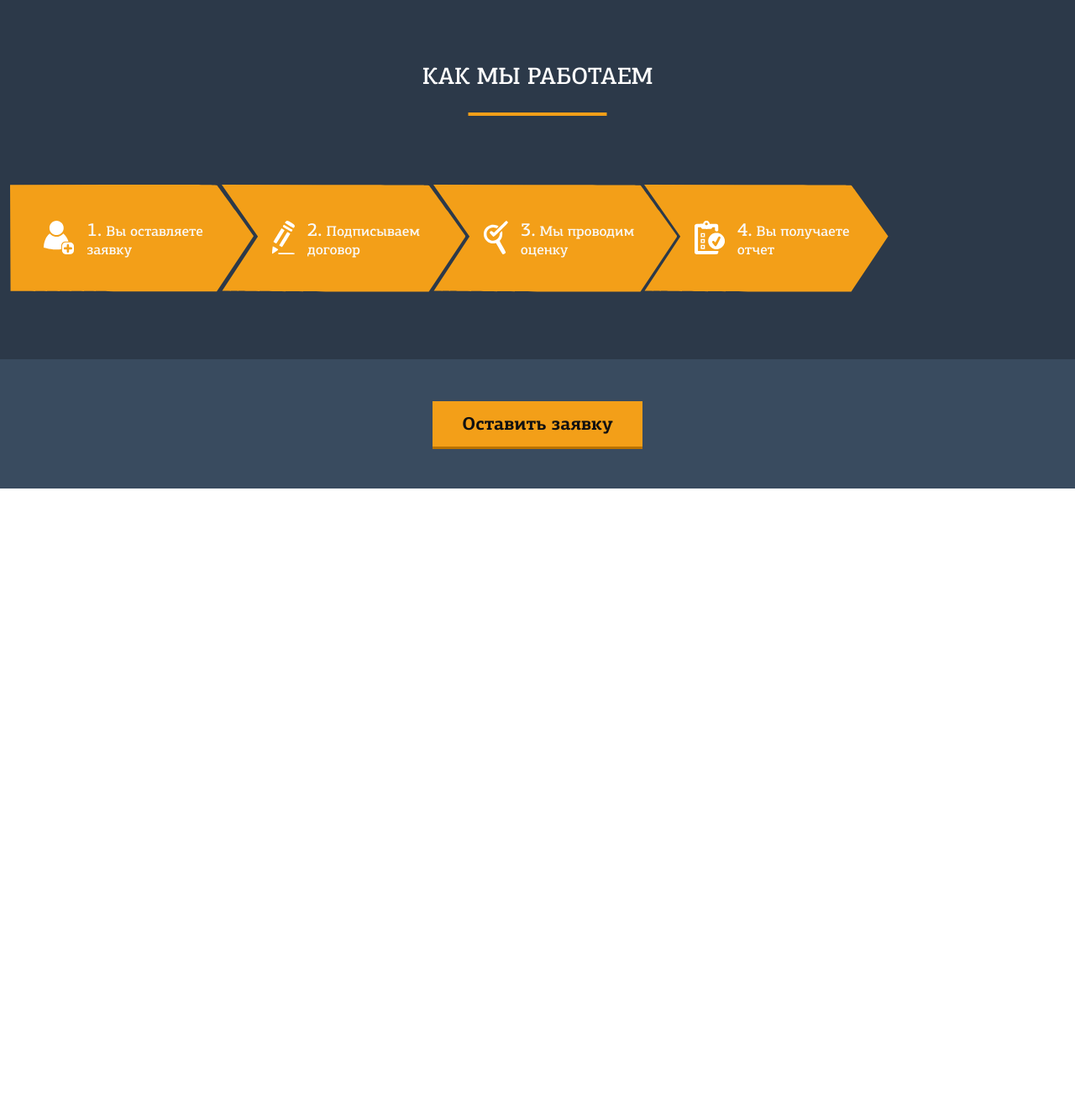
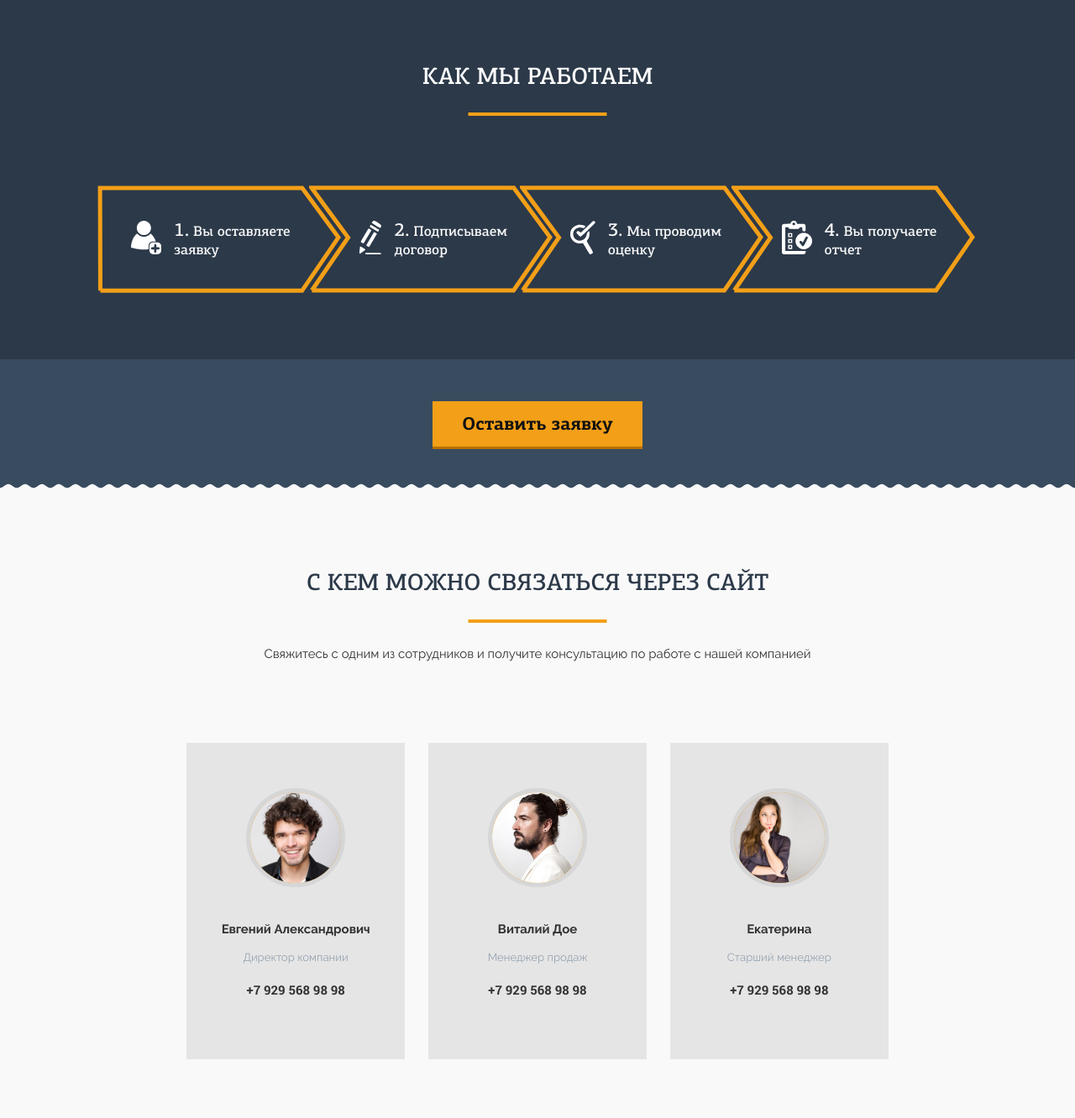
Before and after one commit to bortfree/lesson_jd5, a website: page app/index.html in a window 1280 px wide. Shown: the part 5713-7045 px from the top of the page at 84% size. Before the commit the page ends 6295 px from the top, so only its background shows below. Drawn offline with Linux system fonts and the light colour scheme.

Commit message:
sect6 done

```diff
--- a/app/index.html
+++ b/app/index.html
@@ -514,10 +514,10 @@
 						</div>
 
 
-						<svg xmlns:dc="http://purl.org/dc/elements/1.1/" xmlns:cc="http://creativecommons. rg/ns#" xmlns:rdf="http://www.w3.org/1999/02/22-rdf-syntax-ns#" xmlns:svg="http://www.w3.org/2000/svg" xmlns="http://www.w3.org/2000/svg" viewBox="0 0 290.04575 127.19993" height="127.19993" width="290.04575" version="1.1" id="svg3336">
+						<svg xmlns:dc="http://purl.org/dc/elements/1.1/" xmlns:cc="http://creativecommons.org/ns#" xmlns:rdf="http://www.w3.org/1999/02/22-rdf-syntax-ns#" xmlns:svg="http://www.w3.org/2000/svg" xmlns="http://www.w3.org/2000/svg" viewBox="0 0 291.01178 129" height="129" width="291.01178" version="1.1" id="tc-svg-0">
+							<path id="path4138" d="M 3.4644996,126.28999 3.1137219,4.0613763 l 240.7182181,0 43.11847,58.7692707 -43.28202,63.461773 z" style="fill:#f39f18;fill-opacity:0; stroke-opacity:0; stroke: #f39f18; stroke-width: 5px" />
+						</svg>
 
-							<path id="path3350" d="M 0.53691,126.86489 0,0.26879481 l 122.79735,-0.21084 c 97.55135,-0.16749325 123,0.004 123.78307,0.83234 0.54215,0.57374999 10.54364,14.38902019 22.22553,30.70061019 l 21.2398,29.657424 -21.98813,32.975806 -21.98814,32.975795 -122.76628,0 c -67.52146,0 -122.76629,-0.33504 -122.76629,-0.33504 z" style="fill:#f39f18;fill-opacity:1;stroke:none;stroke-width:1px;stroke-linecap:butt;stroke-linejoin:miter;stroke-opacity:1" />
-						</svg>
 
 
 
@@ -530,9 +530,10 @@
 							<span>2.</span>Подписываем договор
 						</div>
 
-						<svg xmlns:dc="http://purl.org/dc/elements/1.1/" xmlns:cc="http://creativecommons.org/ns#" xmlns:rdf="http://www.w3.org/1999/02/22-rdf-syntax-ns#" xmlns:svg="http://www.w3.org/2000/svg" xmlns="http://www.w3.org/2000/svg" id="svg3336" version="1.1" width="290.55151" height="127.43689" viewBox="0 0 290.55152 127.43689">
-							<path style="fill:#f39f18;fill-opacity:1;stroke:none;stroke-width:1px;stroke-linecap:butt;stroke-linejoin:miter;stroke-opacity:1" d="M 0.53691,126.5961 43.09028,61.748009 0,0 123.3031,0.2949067 c 97.55121,0.2333154 123,0.004 123.78307,0.83234 0.54215,0.57375 10.54364,14.3890203 22.22553,30.7006103 l 21.2398,29.657426 -21.98813,32.975802 -21.98814,32.975805 -122.76628,0 c -67.52146,0 -123.27204,-0.84079 -123.27204,-0.84079 z" id="path3350-4" />
+						<svg xmlns:dc="http://purl.org/dc/elements/1.1/" xmlns:cc="http://creativecommons.org/ns#" xmlns:rdf="http://www.w3.org/1999/02/22-rdf-syntax-ns#" xmlns:svg="http://www.w3.org/2000/svg" xmlns="http://www.w3.org/2000/svg" viewBox="0 0 291.01178 129" height="129" width="291.01178" version="1.1" id="tc-svg-1">
+							<path id="path4138-3" d="M 3.3821314,126.02828 46.475601,62.999427 3.0313514,3.799673 l 240.7182186,0 43.11847,58.769271 -43.28202,63.461766 z" style="fill:#f39f18;fill-opacity:0; stroke-opacity:0; stroke: #f39f18; stroke-width: 5px" />
 						</svg>
+
 
 
 					</div>
@@ -542,9 +543,10 @@
 							<span>3.</span>Мы проводим оценку
 						</div>
 
-						<svg xmlns:dc="http://purl.org/dc/elements/1.1/" xmlns:cc="http://creativecommons.org/ns#" xmlns:rdf="http://www.w3.org/1999/02/22-rdf-syntax-ns#" xmlns:svg="http://www.w3.org/2000/svg" xmlns="http://www.w3.org/2000/svg" id="svg3336" version="1.1" width="290.55151" height="127.43689" viewBox="0 0 290.55152 127.43689">
-							<path style="fill:#f39f18;fill-opacity:1;stroke:none;stroke-width:1px;stroke-linecap:butt;stroke-linejoin:miter;stroke-opacity:1" d="M 0.53691,126.5961 43.09028,61.748009 0,0 123.3031,0.2949067 c 97.55121,0.2333154 123,0.004 123.78307,0.83234 0.54215,0.57375 10.54364,14.3890203 22.22553,30.7006103 l 21.2398,29.657426 -21.98813,32.975802 -21.98814,32.975805 -122.76628,0 c -67.52146,0 -123.27204,-0.84079 -123.27204,-0.84079 z" id="path3350-4" />
+						<svg xmlns:dc="http://purl.org/dc/elements/1.1/" xmlns:cc="http://creativecommons.org/ns#" xmlns:rdf="http://www.w3.org/1999/02/22-rdf-syntax-ns#" xmlns:svg="http://www.w3.org/2000/svg" xmlns="http://www.w3.org/2000/svg" viewBox="0 0 291.01178 129" height="129" width="291.01178" version="1.1" id="tc-svg-2">
+							<path id="path4138-3" d="M 3.3821314,126.02828 46.475601,62.999427 3.0313514,3.799673 l 240.7182186,0 43.11847,58.769271 -43.28202,63.461766 z" style="fill:#f39f18;fill-opacity:0; stroke-opacity:0; stroke: #f39f18; stroke-width: 5px" />
 						</svg>
+
 
 
 					</div>
@@ -554,9 +556,10 @@
 							<span>4.</span>Вы получаете отчет
 						</div>
 
-						<svg xmlns:dc="http://purl.org/dc/elements/1.1/" xmlns:cc="http://creativecommons.org/ns#" xmlns:rdf="http://www.w3.org/1999/02/22-rdf-syntax-ns#" xmlns:svg="http://www.w3.org/2000/svg" xmlns="http://www.w3.org/2000/svg" id="svg3336" version="1.1" width="290.55151" height="127.43689" viewBox="0 0 290.55152 127.43689">
-							<path style="fill:#f39f18;fill-opacity:1;stroke:none;stroke-width:1px;stroke-linecap:butt;stroke-linejoin:miter;stroke-opacity:1" d="M 0.53691,126.5961 43.09028,61.748009 0,0 123.3031,0.2949067 c 97.55121,0.2333154 123,0.004 123.78307,0.83234 0.54215,0.57375 10.54364,14.3890203 22.22553,30.7006103 l 21.2398,29.657426 -21.98813,32.975802 -21.98814,32.975805 -122.76628,0 c -67.52146,0 -123.27204,-0.84079 -123.27204,-0.84079 z" id="path3350-4" />
+						<svg xmlns:dc="http://purl.org/dc/elements/1.1/" xmlns:cc="http://creativecommons.org/ns#" xmlns:rdf="http://www.w3.org/1999/02/22-rdf-syntax-ns#" xmlns:svg="http://www.w3.org/2000/svg" xmlns="http://www.w3.org/2000/svg" viewBox="0 0 291.01178 129" height="129" width="291.01178" version="1.1" id="tc-svg-3">
+							<path id="path4138-3" d="M 3.3821314,126.02828 46.475601,62.999427 3.0313514,3.799673 l 240.7182186,0 43.11847,58.769271 -43.28202,63.461766 z" style="fill:#f39f18;fill-opacity:0; stroke-opacity:0; stroke: #f39f18; stroke-width: 5px" />
 						</svg>
+
 
 
 					</div>
@@ -567,6 +570,56 @@
 		<div class="section_bottom">
 			<a href="#" class="buttons">Оставить заявку</a>
 		</div>
+	</section>
+
+	<section class="homesect section_6">
+		<div class="container">
+			<div class="row">
+				<div class="section_head col-md-10 col-md-offset-1">
+					<div class="h2_wrap">
+						<h2>С кем можно связаться через сайт</h2>
+					</div>
+					<p>Свяжитесь с одним из сотрудников и получите консультацию по работе с нашей компанией</p>
+				</div>
+			</div>
+		</div>
+
+		<div class="section_pb">
+			<div class="container">
+				<div class="row">
+
+					<div class="teams">
+						<div class="team team-off">
+							<div class="card_icon img_wrap">
+								<img src="img/team/1.jpg"  alt="Team">
+							</div>
+							<h4>Евгений Александрович</h4>
+							<p>Директор компании</p>
+							<div class="team_phone">+7 929 568 98 98</div>
+						</div>
+						<div class="team team-off">
+							<div class="card_icon img_wrap">
+								<img src="img/team/2.jpg" alt="Team">
+							</div>
+							<h4>Виталий Дое</h4>
+							<p>Менеджер продаж</p>
+							<div class="team_phone">+7 929 568 98 98</div>
+						</div>
+						<div class="team team-off">
+							<div class="card_icon img_wrap">
+								<img src="img/team/3.jpg" alt="Team">
+							</div>
+							<h4>Екатерина</h4>
+							<p>Старший менеджер</p>
+							<div class="team_phone">+7 929 568 98 98</div>
+						</div>
+					</div>
+
+				</div>
+			</div>
+
+		</div>
+
 	</section>
 
 
@@ -594,6 +647,7 @@
 		{"src" : "js/libs.js", "async" : false},
 		{"src" : "libs/equalHeight/jquery.equalheights.min.js", "async" : false},
 		{"src" : "libs/waypoints/waypoints.min.js", "async" : false},
+		{"src" : "libs/drawsvg/drawfillsvg.min.js", "async" : false},
 		{"src" : "js/common.js", "async" : false}
 		]};!function(t,n,r){"use strict";var c=function(t){if("[object Array]"!==Object.prototype.toString.call(t))return!1;for(var r=0;r<t.length;r++){var c=n.createElement("script"),e=t[r];c.src=e.src,c.async=e.async,n.body.appendChild(c)}return!0};t.addEventListener?t.addEventListener("load",function(){c(r.scripts);},!1):t.attachEvent?t.attachEvent("onload",function(){c(r.scripts)}):t.onload=function(){c(r.scripts)}}(window,document,scr);
 	</script>
--- a/app/js/common.js
+++ b/app/js/common.js
@@ -14,10 +14,25 @@ $(function() {
 				ths.removeClass("card-off").addClass("card-on");
 			}, 150*index);
 		});
+	});
+
+	$(".section_5"). waypoint(function(){
+
+		$(".section_5 .tc_item").each(function(index) {
+			var ths = $(this);
+			setTimeout(function() {
+				var myAnimation = new DrawFillSVG({
+					elementId: "tc-svg-" + index
+				});
+				ths.removeClass("").addClass("");
+			}, 500*index);
+		} );
+		this.destroy();
+	} );
 
 
 
-	});
+
 
 	//SVG Fallback
 	if(!Modernizr.svg) {
--- /dev/null
+++ b/app/libs/drawsvg/drawfillsvg.min.js
@@ -0,0 +1 @@
+!function(a){"use strict";function b(a,b){for(var c in b)b.hasOwnProperty(c)&&(a[c]=b[c]);return a}function c(a){this.options=b({},this.options),b(this.options,a),this._init()}var d={WebkitTransition:"webkitTransitionEnd",MozTransition:"transitionend",OTransition:"oTransitionEnd",msTransition:"MSTransitionEnd",transition:"transitionend"},e=d[Modernizr.prefixed("transition")];c.prototype.options={elementId:"svg"},c.prototype._init=function(){this.svg=document.getElementById(this.options.elementId),this.paths=this.svg.querySelectorAll("path"),this._initAnimation()},c.prototype._initAnimation=function(){for(var a=0;a<this.paths.length;a++){var b=this.paths[a],c=b.getTotalLength();b.style.fillOpacity=0,b.style.strokeOpacity=1,b.style.transition=b.style.WebkitTransition="none",b.style.strokeDasharray=c+" "+c,b.style.strokeDashoffset=c,b.getBoundingClientRect(),b.style.transition=b.style.WebkitTransition="stroke-dashoffset 1s ease",b.style.strokeDashoffset=0,this._fillPath(b)}},c.prototype._fillPath=function(a){a.addEventListener(e,function(){a.style.transition=a.style.WebkitTransition="none",a.style.transition=a.style.WebkitTransition="fill-opacity 1s ease, stroke-opacity 1s ease",a.style.fillOpacity=1,a.style.strokeOpacity=0})},c.prototype.replay=function(){this._initAnimation()},a.DrawFillSVG=c}(window);
--- a/sass/main.sass
+++ b/sass/main.sass
@@ -292,14 +292,23 @@ body textarea:required:valid
 	color: #f9f9f9
 	font-size: em(18px)
 	margin-top: 30px
-	text-align: left
+	text-align: center
+	margin-left: 40px
 	.tc_item
 		width: 290px
 		height: 128px
 		display: inline-block
 		position: relative
 		margin-left: -43px
+		text-align: left
 		vertical-align: top
+		transition: all .5s ease
+		&:hover
+			transform: scale(1.08)
+			z-index: 3
+			path
+				fill-opacity: 0!important
+				stroke-opacity: 1!important
 		&:first-child
 			.tc_content
 				margin-left: 40px
@@ -308,6 +317,7 @@ body textarea:required:valid
 			top: 0
 			left: 0
 			z-index: 0
+
 		.tc_content
 			z-index: 1
 			position: relative
@@ -327,6 +337,33 @@ body textarea:required:valid
 		margin-top: 80px
 
 
+.teams
+	@extend .cards
+	.team
+		@extend .card
+		background-color: #e5e5e5
+		.card_icon
+			overflow: hidden
+			line-height: 0
+			border: 5px #d6d6d6 solid
+			img
+				width: 100%
+		h4
+			color: #333
+			margin-top: 35px
+			text-transform: none
+			margin-bottom: 10px
+		p
+			font-size: em(15px)
+				color: #6e7b8b
+		.team_phone
+			color: #333
+			font-family: "RobotoBold", $helvetica
+			font-size: em(17px)
+			margin-top: 20px
+
+
+
 
 
 //ALWAYS END
```
Also changed, not shown: app/_main.min.css.
